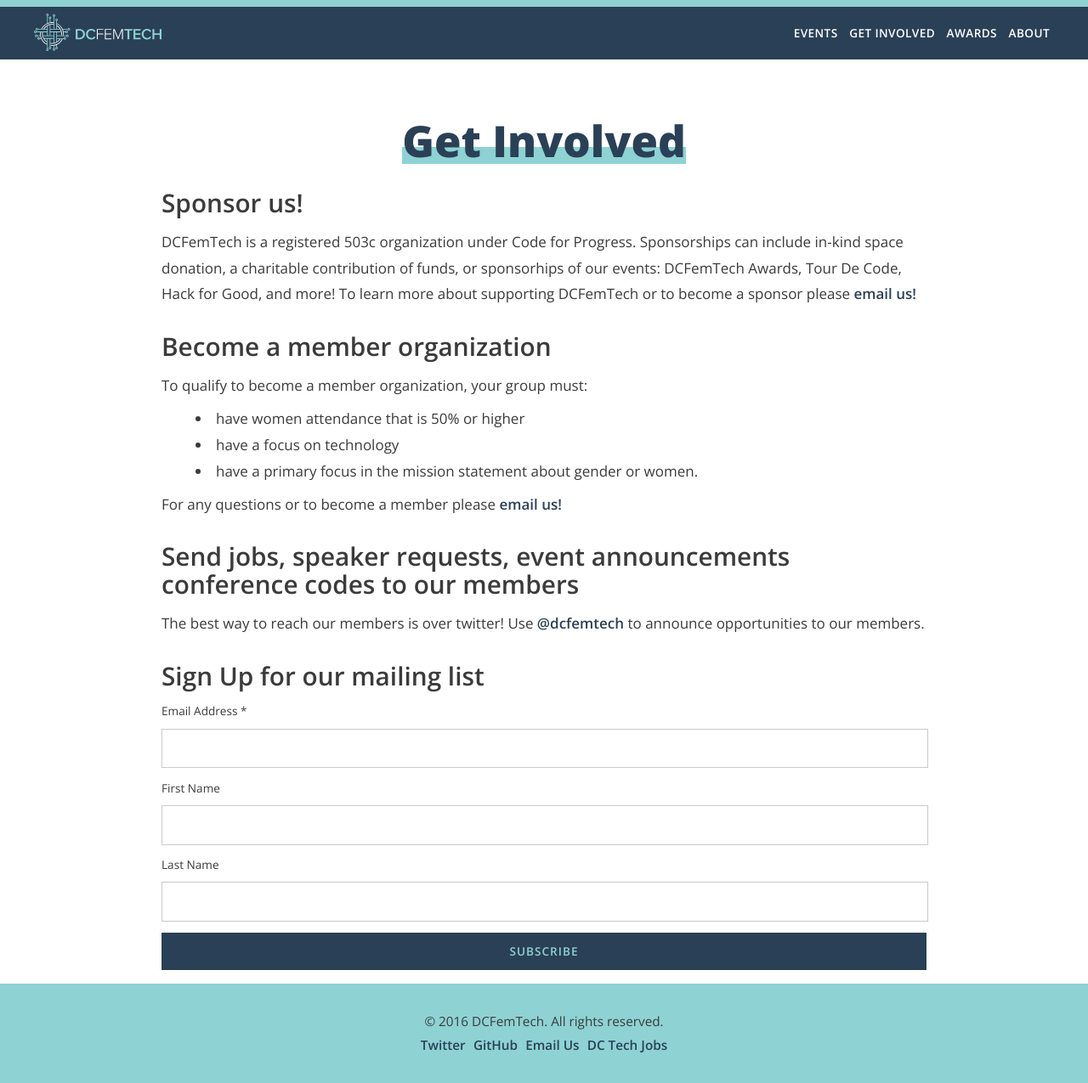
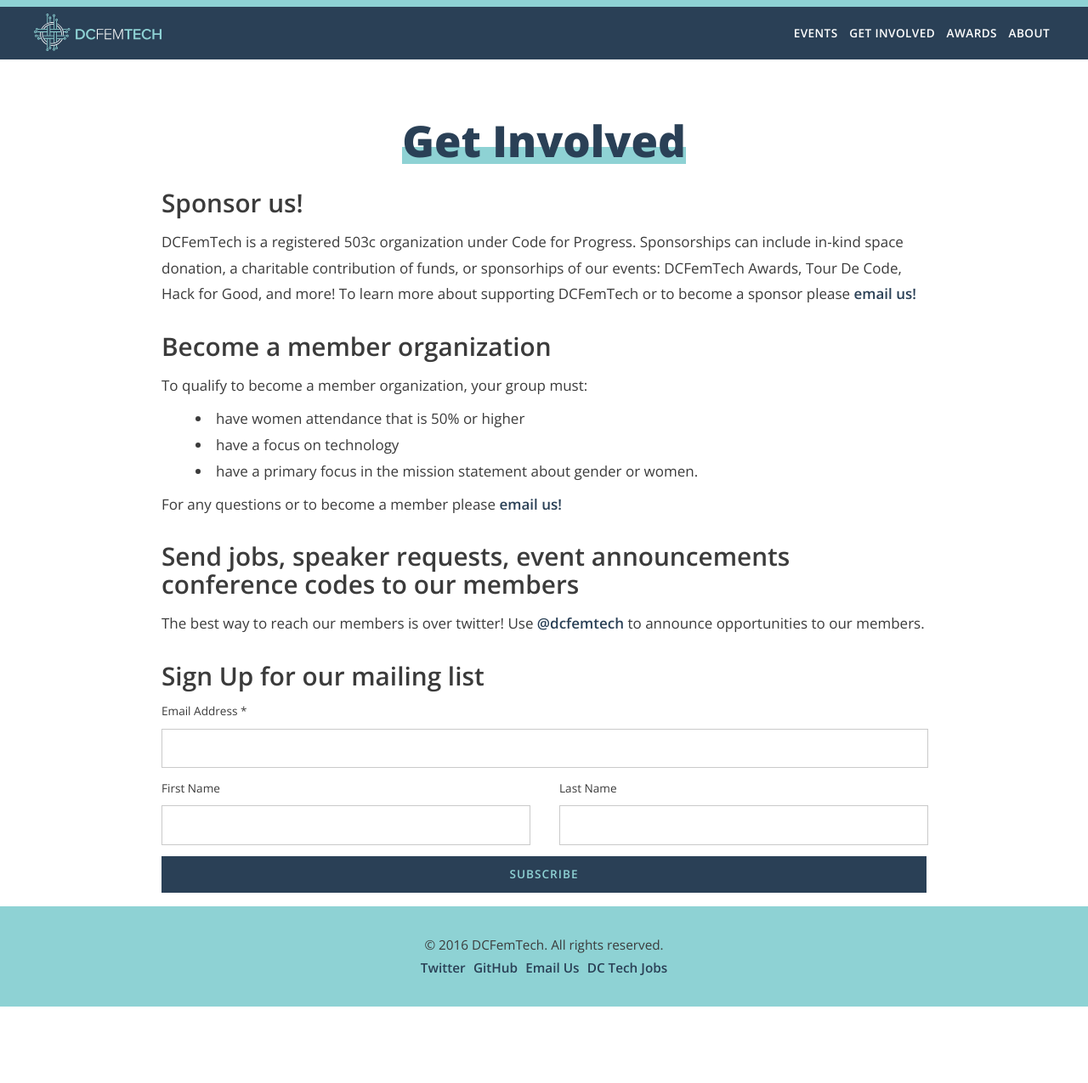
Before and after one commit to dcfemtech/dcfemtech.github.io, a Jekyll site: the page built from involve.html, in a window 1280 px wide. Shown: the whole page at 85% size. Built offline with Jekyll 4.4.1, drawn with Linux system fonts in a browser that asks for light colours; comment, search, counter and statistics services are not loaded; after the commit the page ends 1185 px from its top, so only the background shows below that.

Commit message:
make newsletter and include

```diff
--- /dev/null
+++ b/_includes/newsletter.html
@@ -0,0 +1,28 @@
+<!-- Begin MailChimp Signup Form -->
+<div id="mc_embed_signup clearfix">
+<form action="//github.us8.list-manage.com/subscribe/post?u=a4df4a28aa13fa969577b4aac&amp;id=93fdd8b8c4" method="post" id="mc-embedded-subscribe-form" name="mc-embedded-subscribe-form" class="validate" target="_blank" novalidate>
+    <div id="mc_embed_signup_scroll">
+<div class="mc-field-group">
+  <label for="mce-EMAIL">Email Address  <span class="asterisk">*</span>
+</label>
+  <input type="email" value="" name="EMAIL" class="required email" id="mce-EMAIL">
+</div>
+<div class="mc-field-group p-form-half">
+  <label for="mce-FNAME">First Name </label>
+  <input type="text" value="" name="FNAME" class="" id="mce-FNAME">
+</div>
+<div class="mc-field-group p-form-half right">
+  <label for="mce-LNAME">Last Name </label>
+  <input type="text" value="" name="LNAME" class="" id="mce-LNAME">
+</div>
+  <div id="mce-responses" class="clear">
+    <div class="response" id="mce-error-response" style="display:none"></div>
+    <div class="response" id="mce-success-response" style="display:none"></div>
+  </div>    <!-- real people should not fill this in and expect good things - do not remove this or risk form bot signups-->
+    <div style="position: absolute; left: -5000px;"><input type="text" name="b_a4df4a28aa13fa969577b4aac_93fdd8b8c4" tabindex="-1" value=""></div>
+    <div class="clear"><input type="submit" value="Subscribe" name="subscribe" id="mc-embedded-subscribe" class="button"></div>
+    </div>
+</form>
+</div>
+<script type='text/javascript' src='//s3.amazonaws.com/downloads.mailchimp.com/js/mc-validate.js'></script><script type='text/javascript'>(function($) {window.fnames = new Array(); window.ftypes = new Array();fnames[0]='EMAIL';ftypes[0]='email';fnames[1]='FNAME';ftypes[1]='text';fnames[2]='LNAME';ftypes[2]='text';}(jQuery));var $mcj = jQuery.noConflict(true);</script>
+<!--End mc_embed_signup-->
--- a/involve.html
+++ b/involve.html
@@ -18,34 +18,6 @@
     <h2>Send jobs, speaker requests, event announcements conference codes to our members</h2>
       <p>The best way to reach our members is over twitter!  Use <a href="https://twitter.com/DCFemTech">@dcfemtech</a> to announce opportunities to our members.</p>
     <h2>Sign Up for our mailing list</h2>
-      <!-- Begin MailChimp Signup Form -->
-      <div id="mc_embed_signup">
-      <form action="//github.us8.list-manage.com/subscribe/post?u=a4df4a28aa13fa969577b4aac&amp;id=93fdd8b8c4" method="post" id="mc-embedded-subscribe-form" name="mc-embedded-subscribe-form" class="validate" target="_blank" novalidate>
-          <div id="mc_embed_signup_scroll">
-      <div class="mc-field-group">
-        <label for="mce-EMAIL">Email Address  <span class="asterisk">*</span>
-      </label>
-        <input type="email" value="" name="EMAIL" class="required email" id="mce-EMAIL">
-      </div>
-      <div class="mc-field-group">
-        <label for="mce-FNAME">First Name </label>
-        <input type="text" value="" name="FNAME" class="" id="mce-FNAME">
-      </div>
-      <div class="mc-field-group">
-        <label for="mce-LNAME">Last Name </label>
-        <input type="text" value="" name="LNAME" class="" id="mce-LNAME">
-      </div>
-        <div id="mce-responses" class="clear">
-          <div class="response" id="mce-error-response" style="display:none"></div>
-          <div class="response" id="mce-success-response" style="display:none"></div>
-        </div>    <!-- real people should not fill this in and expect good things - do not remove this or risk form bot signups-->
-          <div style="position: absolute; left: -5000px;"><input type="text" name="b_a4df4a28aa13fa969577b4aac_93fdd8b8c4" tabindex="-1" value=""></div>
-          <div class="clear"><input type="submit" value="Subscribe" name="subscribe" id="mc-embedded-subscribe" class="button"></div>
-          </div>
-      </form>
-      </div>
-      <script type='text/javascript' src='//s3.amazonaws.com/downloads.mailchimp.com/js/mc-validate.js'></script><script type='text/javascript'>(function($) {window.fnames = new Array(); window.ftypes = new Array();fnames[0]='EMAIL';ftypes[0]='email';fnames[1]='FNAME';ftypes[1]='text';fnames[2]='LNAME';ftypes[2]='text';}(jQuery));var $mcj = jQuery.noConflict(true);</script>
-      <!--End mc_embed_signup-->
-
+    {% include newsletter.html %}
   </div>
 </section>
```
Also changed, not shown: index.html (+1 -28 lines).
